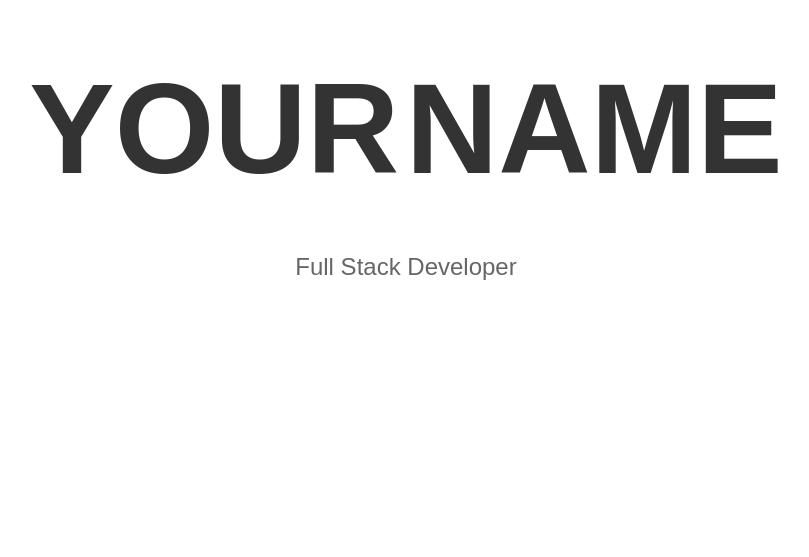
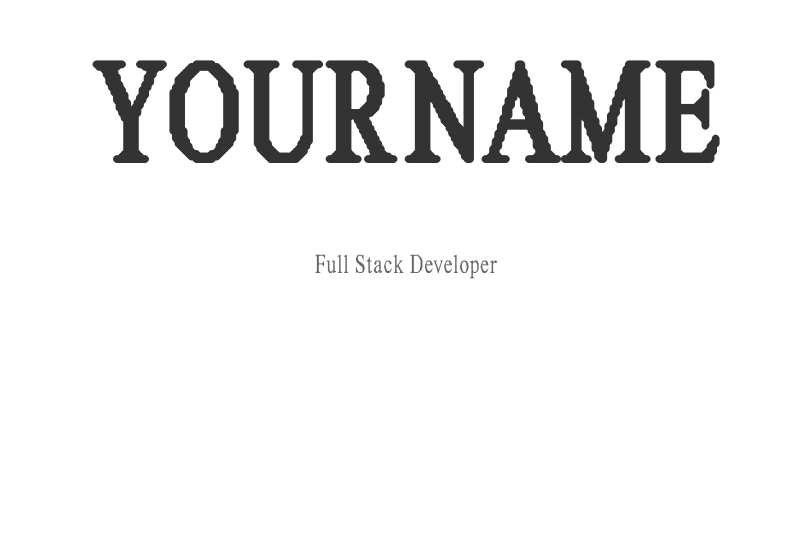
Before and after one commit to hanusvalenta/valentahan.us, a website: page public/index.html in a window 1280 px wide. Shown: the part 243-800 px from the top of the page, without its empty margins (234-1043 px from the left). Drawn offline with Linux system fonts and the light colour scheme.

Commit message:
add font

```diff
--- a/public/css/styles.css
+++ b/public/css/styles.css
@@ -1,4 +1,12 @@
 /* public/css/styles.css */
+
+/* Font-face definition for custom font */
+@font-face {
+  font-family: 'ThatThatNewPixel';
+  src: url('../font/ThatThatNewPixel-Round.woff') format('woff');
+  font-weight: normal;
+  font-style: normal;
+}
 
 * {
   margin: 0;
@@ -7,8 +15,9 @@
   scroll-behavior: smooth;
 }
 
+/* Use custom font throughout the site */
 body {
-  font-family: Arial, sans-serif;
+  font-family: 'ThatThatNewPixel', Arial, sans-serif;
   color: #333;
   background: #fff;
   line-height: 1.6;
```
Also changed, not shown: public/font/ThatThatNewPixel-Round.woff (added).
